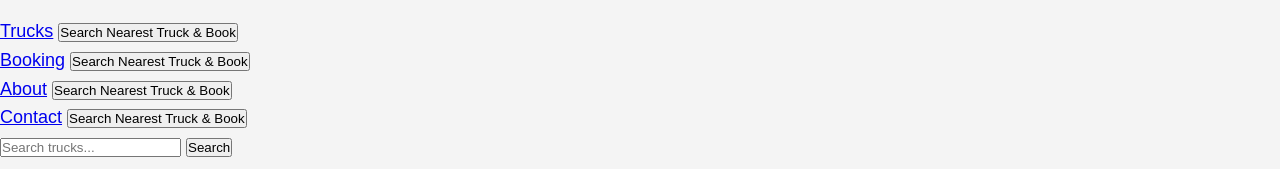
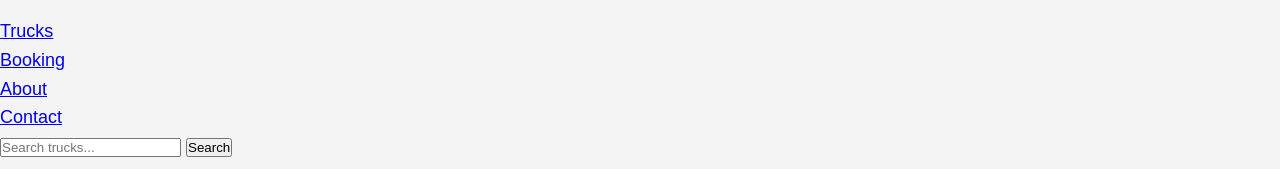
Before and after one commit to Glexobids/TREEM-LOGISTICS-, a plain HTML site: page index.html in a window 1280 px wide. Shown: the part 123-292 px from the top of the page. Drawn offline with Linux system fonts and the light colour scheme; a script that the page names is missing.

Commit message:
Update nav.html

```diff
--- a/nav.html
+++ b/nav.html
@@ -1,20 +1,8 @@
 <nav>
   <ul>
-    <li>
-      <a href="#trucks">Trucks</a>
-      <button onclick="window.location.href='treem-logistics.html#trucks'">Search Nearest Truck & Book</button>
-    </li>
-    <li>
-      <a href="#booking">Booking</a>
-      <button onclick="window.location.href='treem-logistics.html#booking'">Search Nearest Truck & Book</button>
-    </li>
-    <li>
-      <a href="#about">About</a>
-      <button onclick="window.location.href='treem-logistics.html#about'">Search Nearest Truck & Book</button>
-    </li>
-    <li>
-      <a href="#contact">Contact</a>
-      <button onclick="window.location.href='treem-logistics.html#contact'">Search Nearest Truck & Book</button>
-    </li>
+    <li><a href="#trucks">Trucks</a></li>
+    <li><a href="#booking">Booking</a></li>
+    <li><a href="#about">About</a></li>
+    <li><a href="#contact">Contact</a></li>
   </ul>
 </nav>
```
